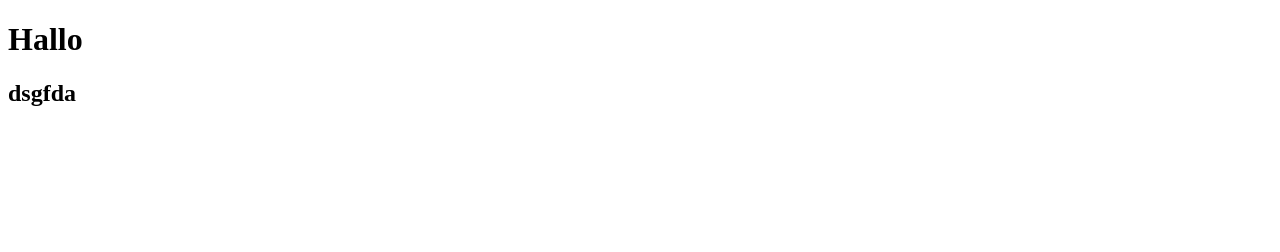
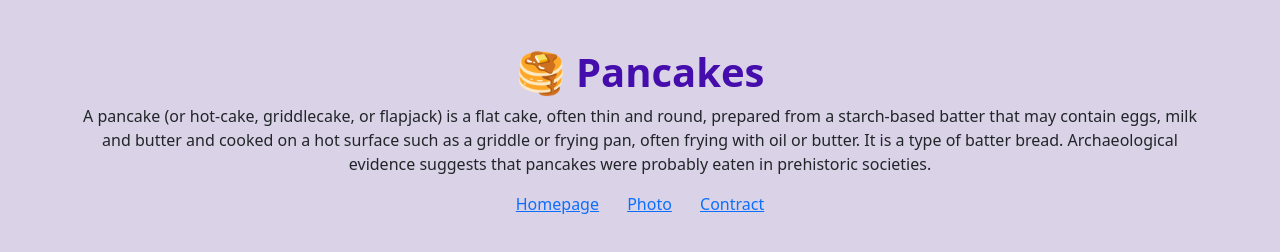
Before and after one commit to Jofoxter/Pancake, a plain HTML site: page index.html in a window 1280 px wide. Drawn offline with nearby package versions, Linux system fonts and the light colour scheme.

Commit message:
Created contents CSS-HTML with Bootstrap

```diff
--- a/css/style.css
+++ b/css/style.css
@@ -0,0 +1,18 @@
+body{
+    background-color: rgb(218, 211, 231);
+}
+h1 {
+  color: rgb(69, 13, 172);
+  text-align: center;
+  font-weight: bold;
+}
+p {
+    text-align: center;
+}
+
+img {
+max-width: 100%;
+    border-radius: 10px;
+    display: block;
+    margin: 30px auto;
+{}
--- a/index.html
+++ b/index.html
@@ -1,13 +1,42 @@
 <!DOCTYPE html>
 <html lang="en">
-<head>
-    <meta charset="UTF-8">
-    <meta http-equiv="X-UA-Compatible" content="IE=edge">
-    <meta name="viewport" content="width=device-width, initial-scale=1.0">
-    <title>Document</title>
-</head>
-<body>
-    <h1>Hallo</h1>
-<h2>dsgfda</h2>
-</body>
+  <head>
+    <meta charset="UTF-8" />
+    <meta http-equiv="X-UA-Compatible" content="IE=edge" />
+    <meta name="viewport" content="width=device-width, initial-scale=1.0" />
+    <link
+      href="https://cdn.jsdelivr.net/npm/bootstrap@5.0.2/dist/css/bootstrap.min.css"
+      rel="stylesheet"
+      integrity="sha384-EVSTQN3/azprG1Anm3QDgpJLIm9Nao0Yz1ztcQTwFspd3yD65VohhpuuCOmLASjC"
+      crossorigin="anonymous"
+    />
+    <script
+      src="https://cdn.jsdelivr.net/npm/bootstrap@5.0.2/dist/js/bootstrap.bundle.min.js"
+      integrity="sha384-MrcW6ZMFYlzcLA8Nl+NtUVF0sA7MsXsP1UyJoMp4YLEuNSfAP+JcXn/tWtIaxVXM"
+      crossorigin="anonymous"
+    ></script>
+    <link rel="stylesheet" href="/Pancake/css/style.css" />
+    <title>Pancakes</title>
+  </head>
+  <body class="mt-5">
+    <h1 class="mt-3"> 🥞 Pancakes</h1>
+    <div class="container">
+    <div class ="row">
+    <p class="col-sm-12">
+      A pancake (or hot-cake, griddlecake, or flapjack) is a flat cake, often
+      thin and round, prepared from a starch-based batter that may contain eggs,
+      milk and butter and cooked on a hot surface such as a griddle or frying
+      pan, often frying with oil or butter. It is a type of batter bread.
+      Archaeological evidence suggests that pancakes were probably eaten in
+      prehistoric societies.
+          </p>
+          </div>
+                  </div>
+            <footer  class="text-center">
+                <a href="/Pancake/index.html" target="_blank" class="me-4">Homepage</a></div>
+<a href="/Pancake/photo.html" target="_blank" class="me-4">Photo</a></div>
+<a href="/Pancake/contact.html" target="_blank">Contract</a></div>
+            </footer>
+</div>
+  </body>
 </html>
```
Also changed, not shown: contact.html (+37 -0 lines), photo.html (+34 -0 lines), img/pancakes.JPG (added).
